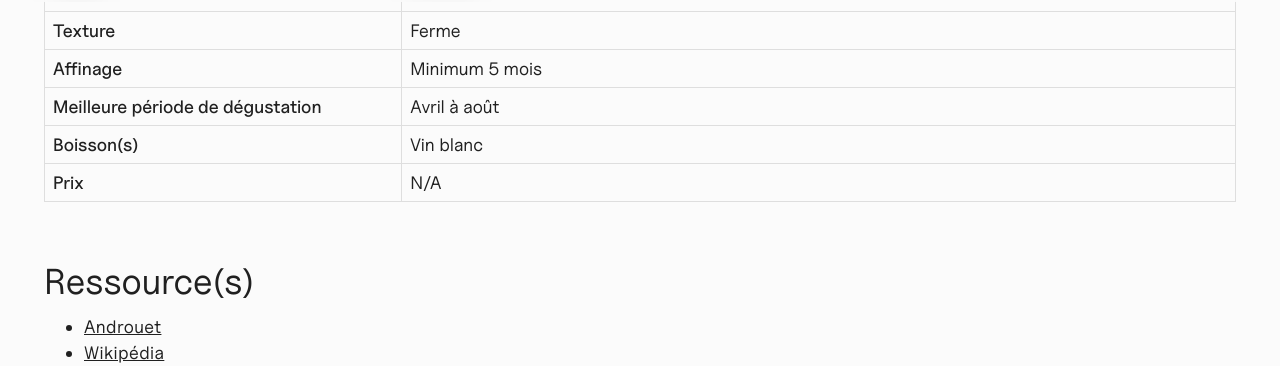
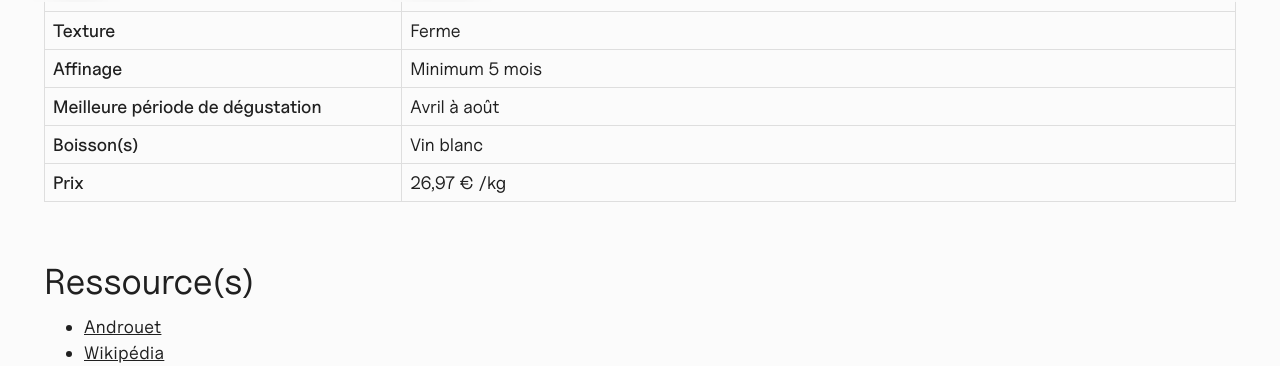
Before and after one commit to timotheejulien/fromages, a Jekyll site: the page built from _posts/2024-02-28-ardi-gasna.md, in a window 1280 px wide and 900 px high, scrolled down 957 px. Shown: the part 88-454 px from the top of the window. Built offline with Jekyll 4.4.1, drawn with Linux system fonts in a browser that asks for light colours; comment, search, counter and statistics services are not loaded.

```diff
--- a/_posts/2024-02-28-ardi-gasna.md
+++ b/_posts/2024-02-28-ardi-gasna.md
@@ -24,7 +24,7 @@ tags-preview: "Pâte pressée, non cuite"
 | **Affinage** | Minimum 5 mois |
 | **Meilleure période de dégustation** | Avril à août |
 | **Boisson(s)** | Vin blanc |
-| **Prix** | N/A |
+| **Prix** | 26,97 € /kg |
 
 ### Ressource(s)
 * [Androuet](https://androuet.com/Ardi-Gasna-643.html)
```
Also changed, not shown: _posts/2024-02-27-reblochon.md (+1 -1 lines).
